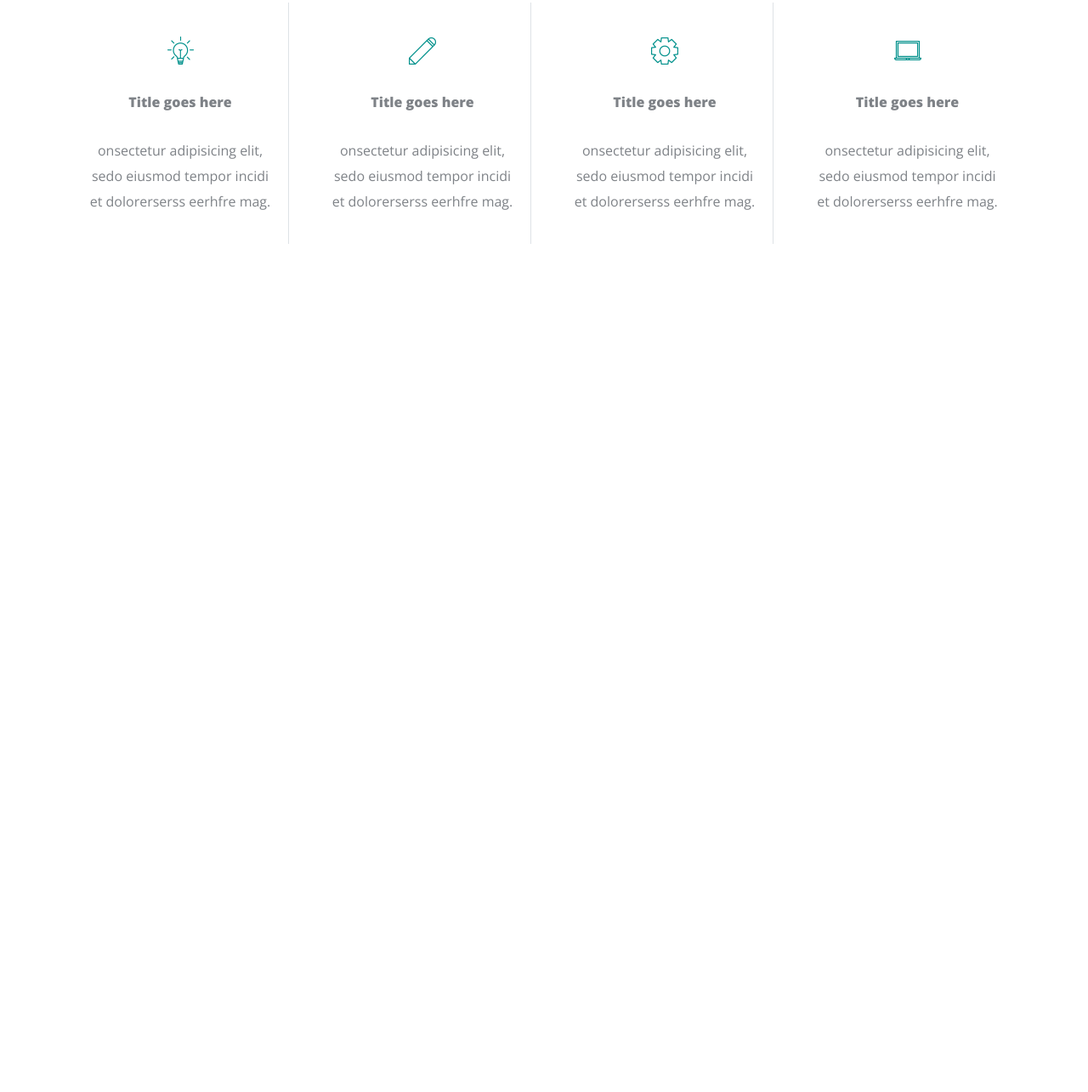
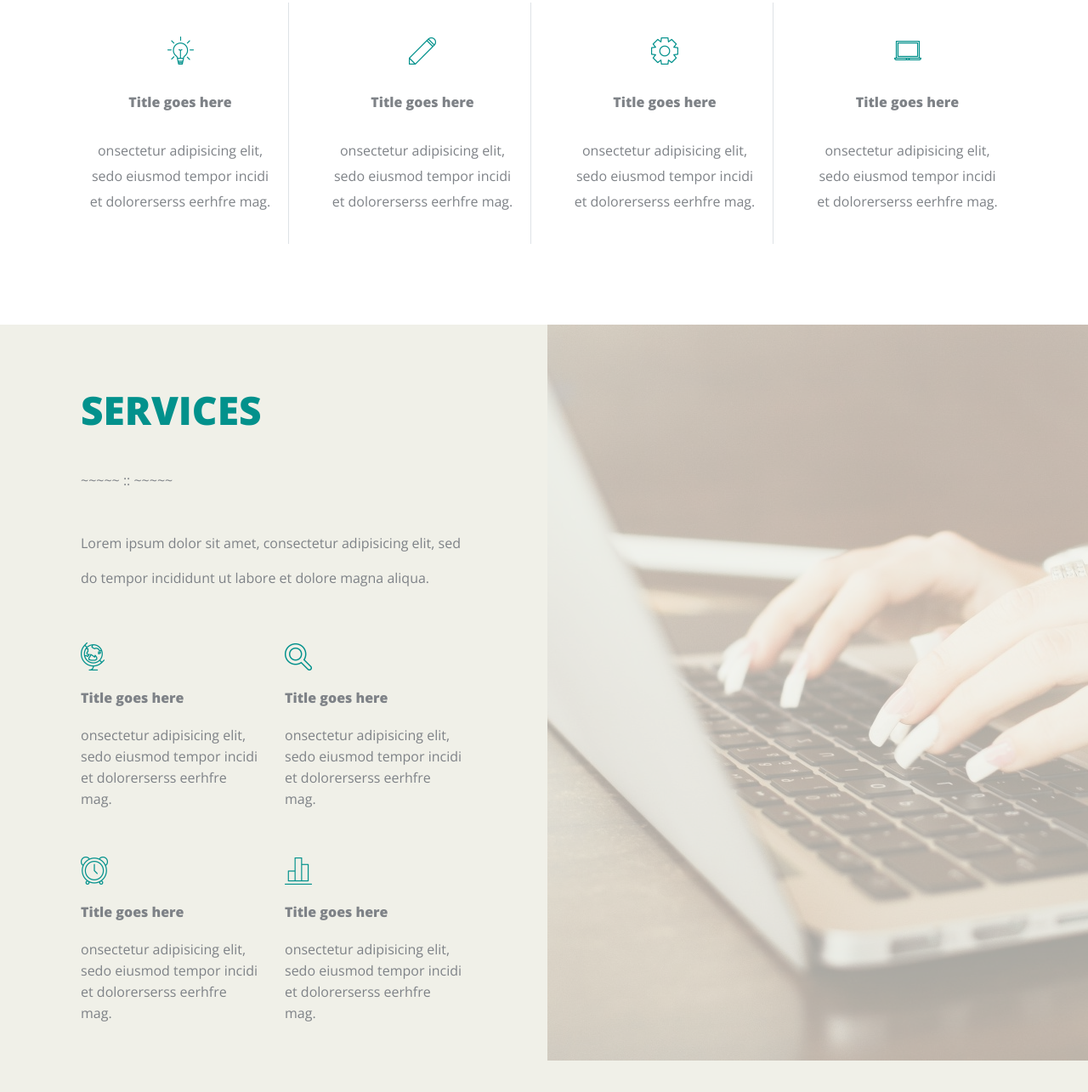
Before and after one commit to rifat-H/myfolio-bootstrap, a website built with Parcel: page src/index.html in a window 1280 px wide. Shown: the part 1201-2486 px from the top of the page at 85% size. Before the commit the page ends 1583 px from the top, so only its background shows below. Built offline with nearby package versions, Linux system fonts and the light colour scheme.

Commit message:
services done

```diff
--- a/src/index.html
+++ b/src/index.html
@@ -81,7 +81,7 @@
                 <div class="col-md-10 offset-md-1">
                     <div class="about-head">
                         <h1 class="title">ABOUT ME</h1>
-                        <h5>~~~~~~~~ :: ~~~~~~~~</h5>
+                        <h5 class="divider">~~~~~~~~ :: ~~~~~~~~</h5>
                         <p>Lorem ipsum dolor sit amet, consectetur adipisicing elit, sed do eiusmod tempor incididunt ut
                             labore et
                             dolore magna aliqua. Ut enim ad minim veniam, <span>quis nostrud exercitation ullamco</span>
@@ -148,7 +148,80 @@
     <!-- about end -->
 
     <!-- services start -->
-    <section class="services"></section>
+    <section class="services">
+        <div class="container-fluid px-0">
+            <div class="row no-gutters">
+                <div class="col-md-6">
+                    <div class="services-left">
+                        <div class="container">
+
+                            <!-- services header start -->
+                            <div class="services-header">
+                                <h1 class="title">SERVICES</h1>
+                                <h6 class="divider">~~~~~ :: ~~~~~</h6>
+                                <p>Lorem ipsum dolor sit amet, consectetur adipisicing elit, sed do
+                                    tempor incididunt ut labore et dolore magna aliqua.</p>
+                            </div>
+                            <!-- services header end -->
+
+                            <!-- services service start -->
+                            <div class="row">
+
+                                <!-- one service start -->
+                                <div class="col-md-6">
+                                    <div class="services-content">
+                                        <img src="images/services-1.png" class="img-fluid" alt="about">
+                                        <h6 class="title2">Title goes here</h6>
+                                        <p>onsectetur adipisicing elit, sedo eiusmod tempor incidi
+                                            et dolorerserss eerhfre mag.</p>
+                                    </div>
+                                </div>
+                                <!-- one service end -->
+                                <!-- one service start -->
+                                <div class="col-md-6">
+                                    <div class="services-content">
+                                        <img src="images/services-2.png" class="img-fluid" alt="about">
+                                        <h6 class="title2">Title goes here</h6>
+                                        <p>onsectetur adipisicing elit, sedo eiusmod tempor incidi
+                                            et dolorerserss eerhfre mag.</p>
+                                    </div>
+                                </div>
+                                <!-- one service end -->
+                                <!-- one service start -->
+                                <div class="col-md-6">
+                                    <div class="services-content">
+                                        <img src="images/services-3.png" class="img-fluid" alt="about">
+                                        <h6 class="title2">Title goes here</h6>
+                                        <p>onsectetur adipisicing elit, sedo eiusmod tempor incidi
+                                            et dolorerserss eerhfre mag.</p>
+                                    </div>
+                                </div>
+                                <!-- one service end -->
+                                <!-- one service start -->
+                                <div class="col-md-6">
+                                    <div class="services-content">
+                                        <img src="images/services-4.png" class="img-fluid" alt="about">
+                                        <h6 class="title2">Title goes here</h6>
+                                        <p>onsectetur adipisicing elit, sedo eiusmod tempor incidi
+                                            et dolorerserss eerhfre mag.</p>
+                                    </div>
+                                </div>
+                                <!-- one service end -->
+
+                            </div>
+                            <!-- services service end -->
+
+                        </div>
+                    </div>
+                </div>
+                <div class="col-md-6">
+                    <div class="services-right">
+                        <img src="images/services-right.png" class="img-fluid" alt="">
+                    </div>
+                </div>
+            </div>
+        </div>
+    </section>
     <!-- services end -->
 
     <!-- work start -->
--- a/src/scss/_style.scss
+++ b/src/scss/_style.scss
@@ -15,6 +15,12 @@ body {
 .title2 {
     line-height: 23px;
     font-weight: 800;
+}
+
+.divider {
+    font-size: 16px;
+    line-height: 41px;
+    color: #7e8287;
 }
 
 .cusBtn {
@@ -111,12 +117,7 @@ header {
 
         h1 {}
 
-        h2 {
-            margin-top: 32px;
-            font-size: 16px;
-            line-height: 41px;
-            color: #7e8287;
-        }
+        h2 {}
 
         p {
             font-size: 16px;
@@ -153,7 +154,55 @@ header {
 //<!-- about end -->
 
 //<!-- services start -->
-.services {}
+.services {
+    background-color: #f0f0e8;
+
+    .services-left {
+        padding: 80px;
+        background-color: #f0f0e8;
+
+        .services-header {
+            h1 {}
+
+            h6 {
+                margin-top: 42px;
+                margin-bottom: 33px;
+            }
+
+            p {
+                font-size: 16px;
+                line-height: 41px;
+                color: #7e8287;
+            }
+        }
+
+        .services-content {
+            margin-top: 50px;
+
+            img {}
+
+            h6 {
+                margin-top: 18px;
+                margin-bottom: 20px;
+            }
+
+            p {
+                font-size: 16px;
+                line-height: 25px;
+                color: #7e8287;
+            }
+        }
+
+
+
+    }
+
+    .services-right {
+        width: 100%;
+        display: flex;
+        justify-content: flex-end;
+    }
+}
 
 //<!-- services end -->
 
```
Also changed, not shown: src/images/services-right.png (added), src/images/sevices-right.jpg (deleted).
